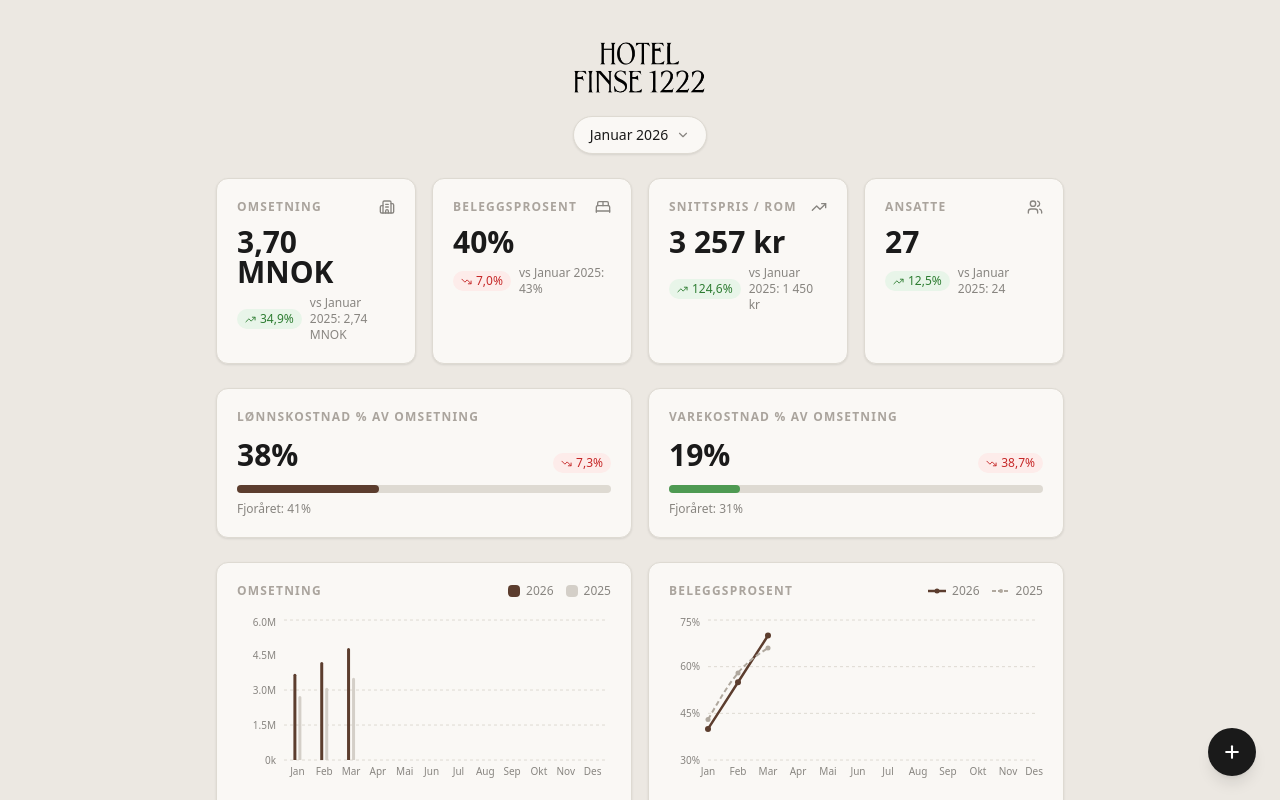
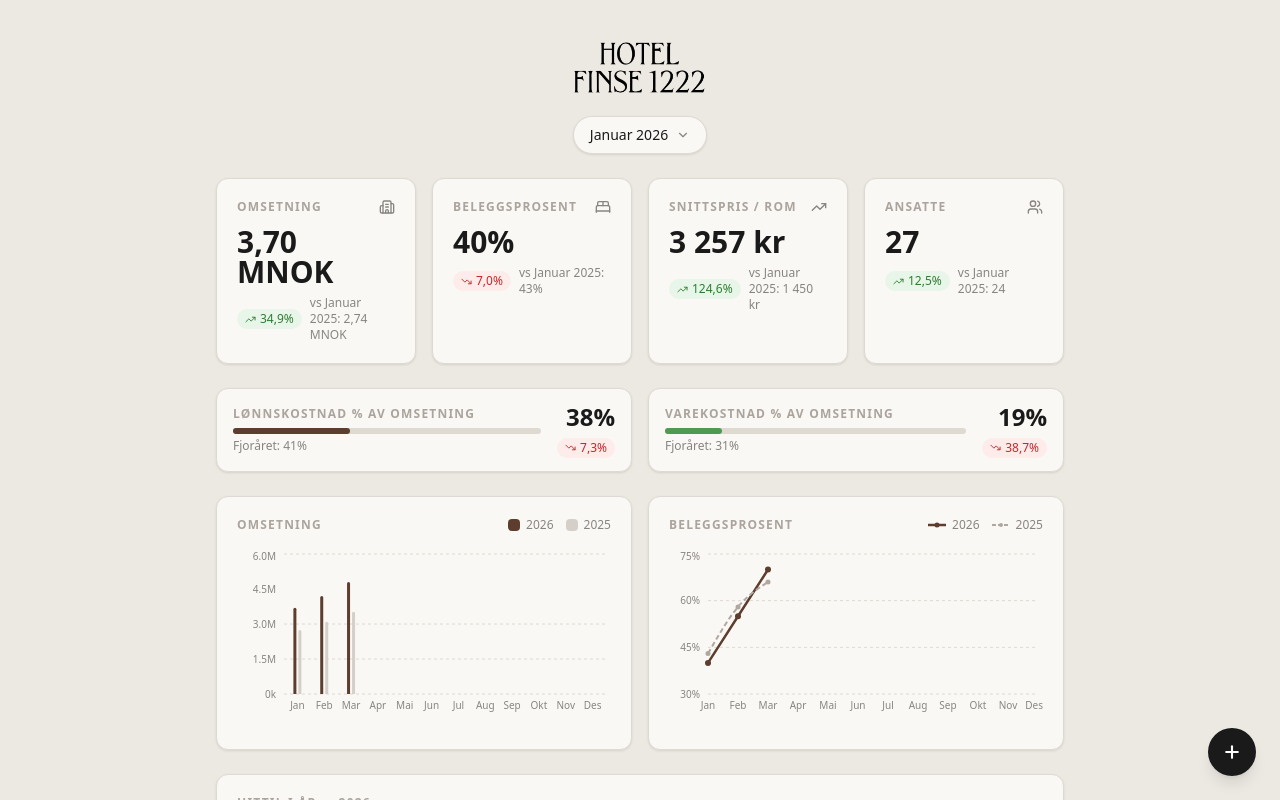
Before and after one commit to olderbakk/finse-report, a Next.js app: page / in a window 1280 px wide. Shown: the top 800 px of the page. Built offline with nearby package versions, Linux system fonts and the light colour scheme.

Commit message:
Compact cost metric cards (lønnskostnad / varekostnad)
- Reduced padding and font size, horizontal layout
- Progress bar thinner (1.5px), value right-aligned
- Cuts card height roughly in half

Co-Authored-By: Claude Sonnet 4.6 <noreply@anthropic.com>

```diff
--- a/src/app/page.tsx
+++ b/src/app/page.tsx
@@ -198,12 +198,12 @@ export default function Dashboard() {
         {/* ── Cost metrics ─────────────────────────────────────────────── */}
         <div className="grid grid-cols-2 gap-4">
           {[
-            { label: "Lønnskostnad", value: current.lonnskostnadPct, prev: prev?.lonnskostnadPct, color: "var(--color-mind)" },
-            { label: "Varekostnad", value: current.varekostnadPct, prev: prev?.varekostnadPct, color: "var(--color-soul)" },
+            { label: "Lønnskostnad % av omsetning", value: current.lonnskostnadPct, prev: prev?.lonnskostnadPct, color: "var(--color-mind)" },
+            { label: "Varekostnad % av omsetning", value: current.varekostnadPct, prev: prev?.varekostnadPct, color: "var(--color-soul)" },
           ].map(({ label, value, prev: p, color }) => (
             <div
               key={label}
-              className="p-5"
+              className="px-4 py-3 flex items-center gap-4"
               style={{
                 background: "var(--color-surface)",
                 border: "1px solid var(--color-border)",
@@ -211,21 +211,23 @@ export default function Dashboard() {
                 boxShadow: "var(--shadow-card)",
               }}
             >
-              <p className="text-xs font-semibold uppercase tracking-widest mb-3" style={{ color: "var(--color-label)" }}>
-                {label} % av omsetning
-              </p>
-              <div className="flex items-end justify-between mb-3">
-                <span className="text-3xl font-bold">{value}%</span>
-                {p !== undefined && <DeltaBadge curr={value} prev={p} suffix="%" />}
+              <div className="flex-1 min-w-0">
+                <p className="text-xs font-semibold uppercase tracking-widest mb-1.5" style={{ color: "var(--color-label)" }}>
+                  {label}
+                </p>
+                <div className="h-1.5 rounded-full mb-1" style={{ background: "var(--color-border)" }}>
+                  <div className="h-1.5 rounded-full" style={{ width: `${value}%`, background: color }} />
+                </div>
+                {p !== undefined && (
+                  <p className="text-xs" style={{ color: "var(--color-muted)" }}>Fjoråret: {p}%</p>
+                )}
               </div>
-              <div className="h-2 rounded-full" style={{ background: "var(--color-border)" }}>
-                <div className="h-2 rounded-full transition-all" style={{ width: `${value}%`, background: color }} />
+              <div className="text-right shrink-0">
+                <span className="text-2xl font-bold">{value}%</span>
+                {p !== undefined && (
+                  <div className="mt-0.5"><DeltaBadge curr={value} prev={p} suffix="%" /></div>
+                )}
               </div>
-              {p !== undefined && (
-                <p className="text-xs mt-2" style={{ color: "var(--color-muted)" }}>
-                  Fjoråret: {p}%
-                </p>
-              )}
             </div>
           ))}
         </div>
```
